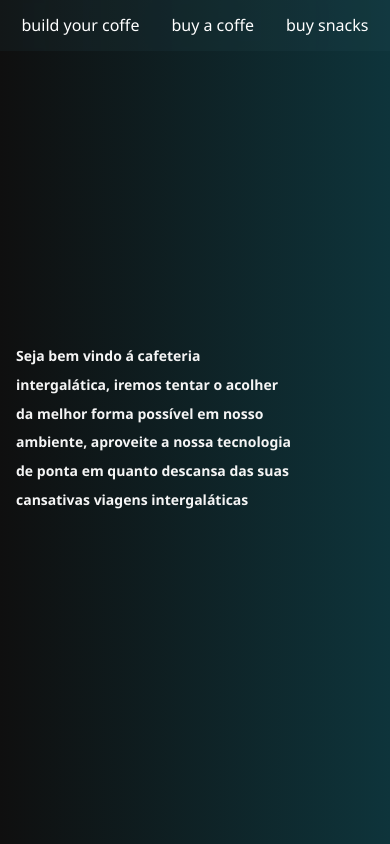
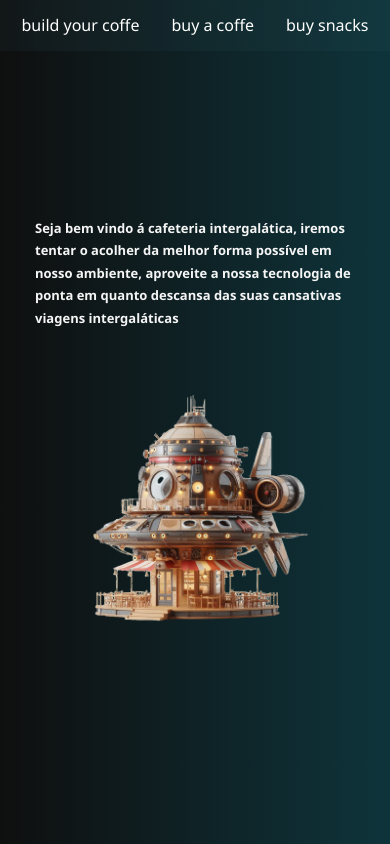
Before and after one commit to SavioHaistem/Intergalatic-CoffeShop, a Nuxt app: page / in a window 390 px wide. Built offline with nearby package versions, Linux system fonts and the light colour scheme.

Commit message:
adjust coffe-shop image

```diff
--- a/layouts/header.vue
+++ b/layouts/header.vue
@@ -1,7 +1,7 @@
 <template>
     <header class="header">
         <ul class="links">
-            <a href="link" class="link">build your coffe</a>
+            <a href="build-coffe" class="link">build your coffe</a>
             <a href="link" class="link">buy a coffe</a>
             <a href="link" class="link">buy snacks</a>
         </ul>
--- /dev/null
+++ b/pages/build-coffe.vue
@@ -0,0 +1,3 @@
+<template>
+    <p>build your coffe</p>
+</template>
--- a/pages/index.vue
+++ b/pages/index.vue
@@ -1,16 +1,21 @@
 <script setup lang="ts">
   definePageMeta({
-        layout: "header"
+    layout: 'header',
   })
 </script>
 <template>
-    <NuxtLayout/>
+  <NuxtLayout />
     <main class="content">
       <h3 class="description">
-            Seja bem vindo á cafeteria intergalática, iremos tentar o acolher da melhor forma possível
-            em nosso ambiente, aproveite a nossa tecnologia de ponta em quanto descansa das suas
-            cansativas viagens intergaláticas
+        Seja bem vindo á cafeteria intergalática, iremos tentar o acolher da
+        melhor forma possível em nosso ambiente, aproveite a nossa tecnologia de
+        ponta em quanto descansa das suas cansativas viagens intergaláticas
       </h3>
+      <img
+        src="@/public/imgs/coffenave.png"
+        alt="coffe shop"
+        class="space-nave"
+      />
     </main>
 </template>
 <style scoped>
@@ -20,24 +25,53 @@
     border: 0px 0px 0px 0px;
   }
   main.content {
-    width: 80vmin;
     height: 100vh;
     display: flex;
-    justify-content: center;
+    flex-direction: row;
+    justify-content: space-around;
     align-items: center;
   }
   main.content > h3.description {
-    padding: 4rem;
+    overflow: auto;
+    width: 30rem;
+    padding: 1rem;
     color: rgb(245, 245, 245);
     font-size: 18px;
     line-height: 1.8rem;
   }
-@media (max-width: 729px) {
+  main.content > img.space-nave {
+    width: 500px;
+  }
+  @media (max-width: 1170px) {
+    main.content {
+        flex-direction: row;
+        justify-content: center;
+        gap: 5rem;
+    }
     main.content > h3.description {
-        padding: 1rem;
-        font-size: 14px;
+      font-size: 15px;
+      max-height: 15rem;
+      max-width: 25rem;
+      overflow: auto;
+    }
+    main.content > img.space-nave {
+      width: 300px;
+    }
+  }
+  @media (max-width: 850px) {
+    main.content {
+        flex-direction: column;
+        gap: 3rem;
+    }
+    main.content > h3.description {
+      font-size: 13px;
       max-height: 10rem;
+      max-width: 20rem;
+      line-height: 1.4rem;
       overflow: auto;
+    }
+    main.content >  img.space-nave {
+      width: 250px;
     }
   }
 </style>
```
Also changed, not shown: 1 other file (tests, documents, lock files or other folders). Lines whose indentation alone changed are shown as unchanged.
